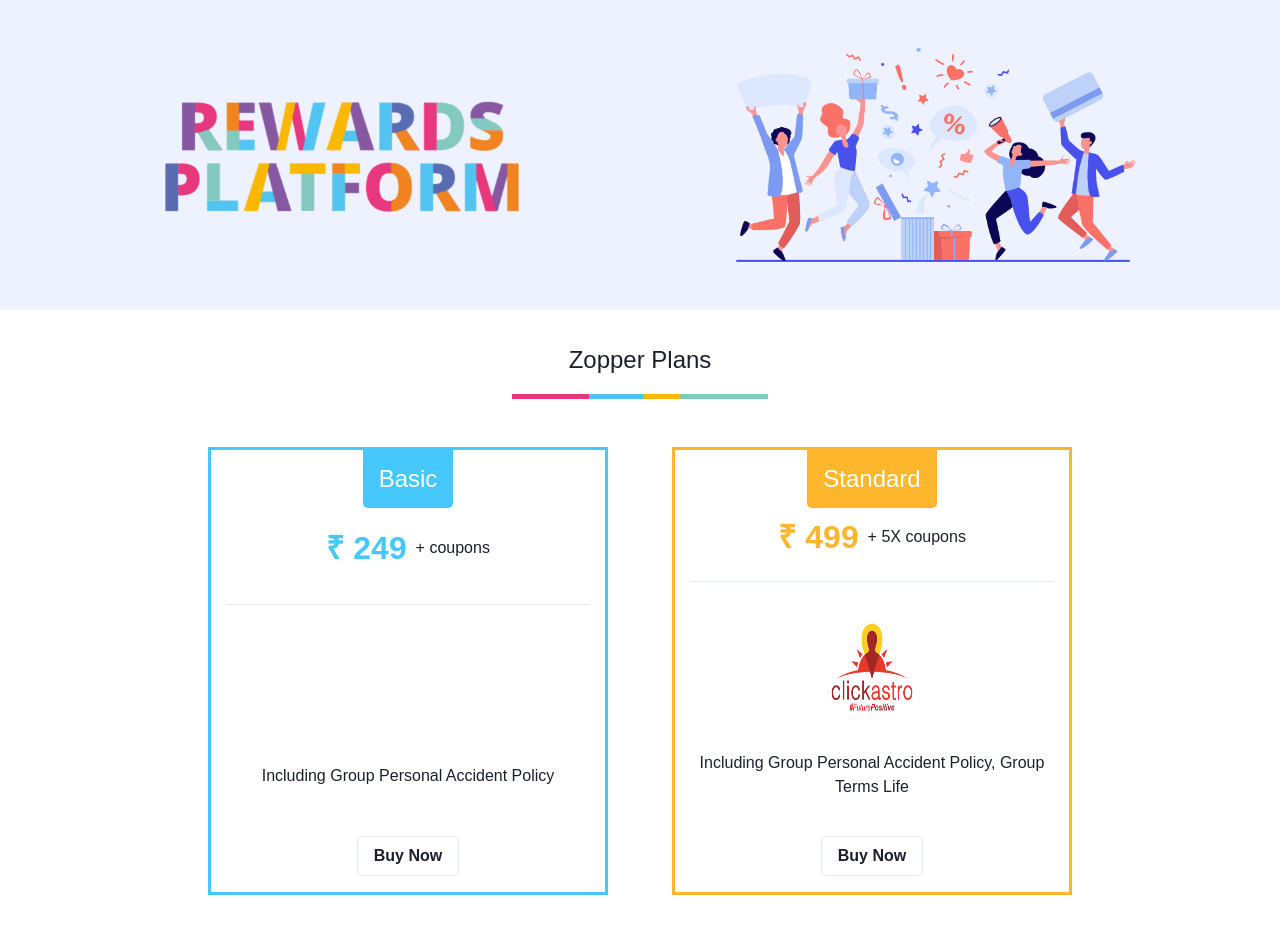
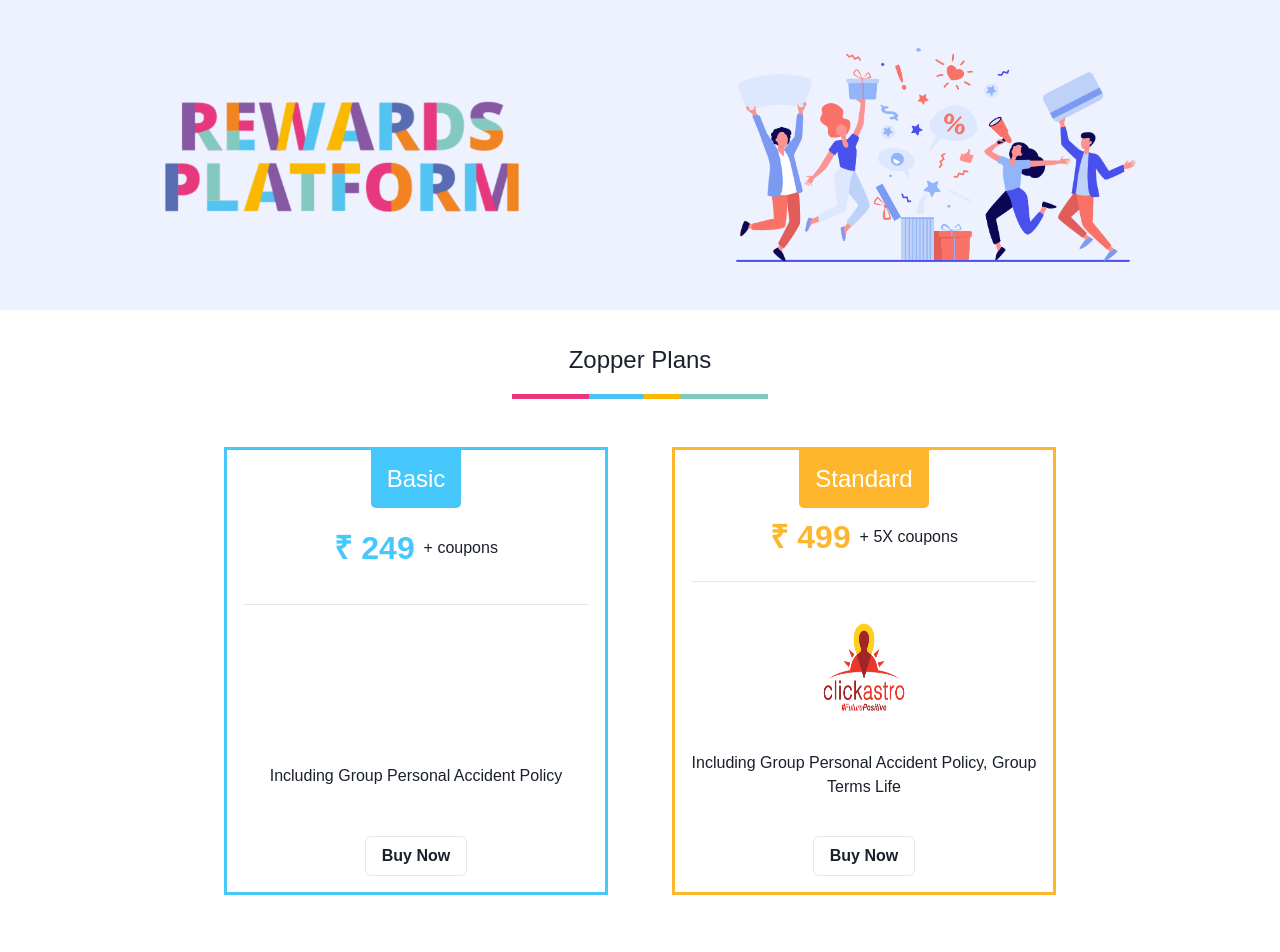
Before and after one commit to rohan9896/zopper, a React (Create React App) app: page / in a window 1280 px wide. Shown: the top 952 px of the page. Built offline with nearby package versions, Linux system fonts and the light colour scheme.

Commit message:
style: reduced width of card

```diff
--- a/src/components/ZopperPlanCard/ZopperPlanCard.css
+++ b/src/components/ZopperPlanCard/ZopperPlanCard.css
@@ -10,7 +10,7 @@
 
 @media screen and (min-width: 768px) {
     .ZopperPlanCard {
-        width: 25rem;
+        width: 24rem;
     }
 }
 
```
